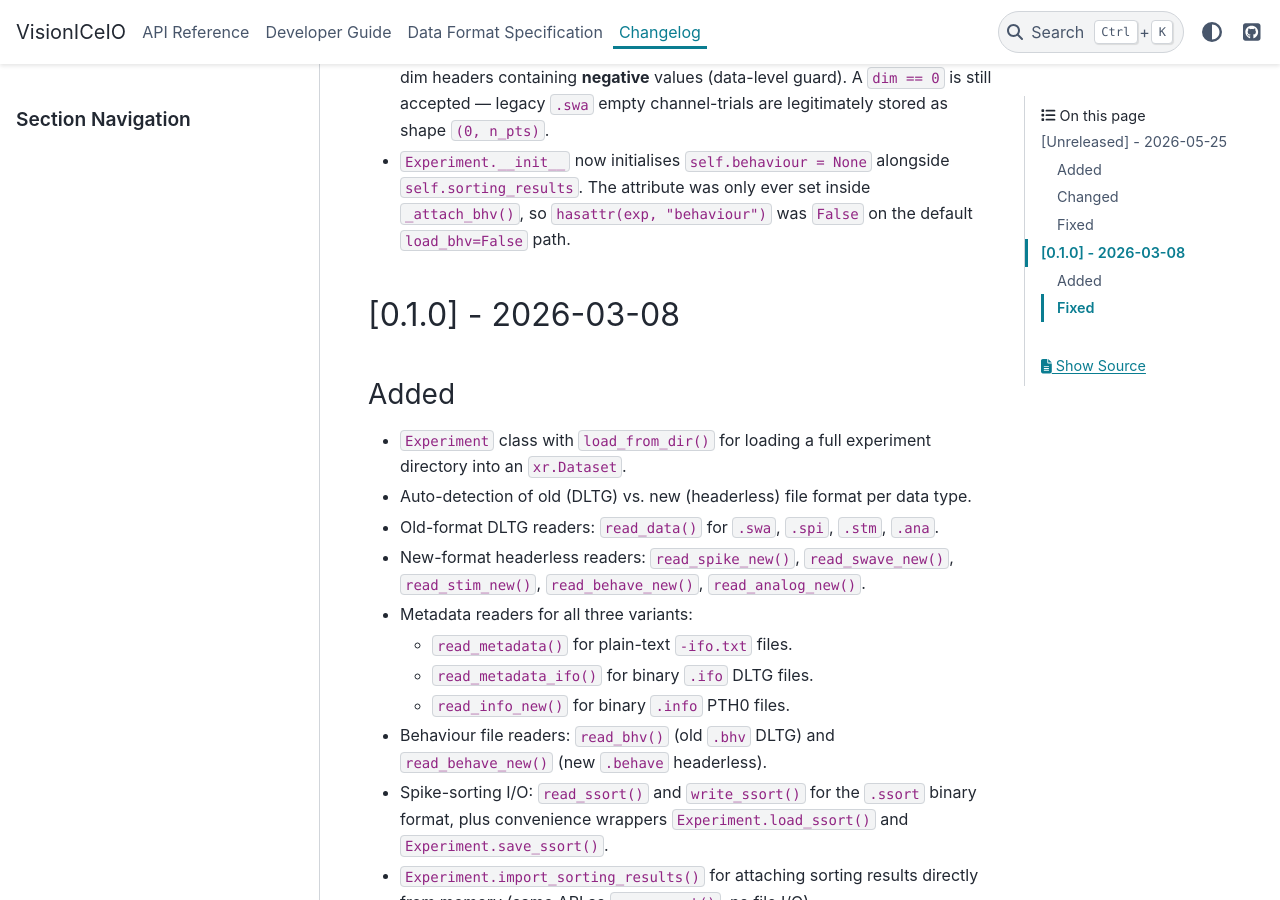
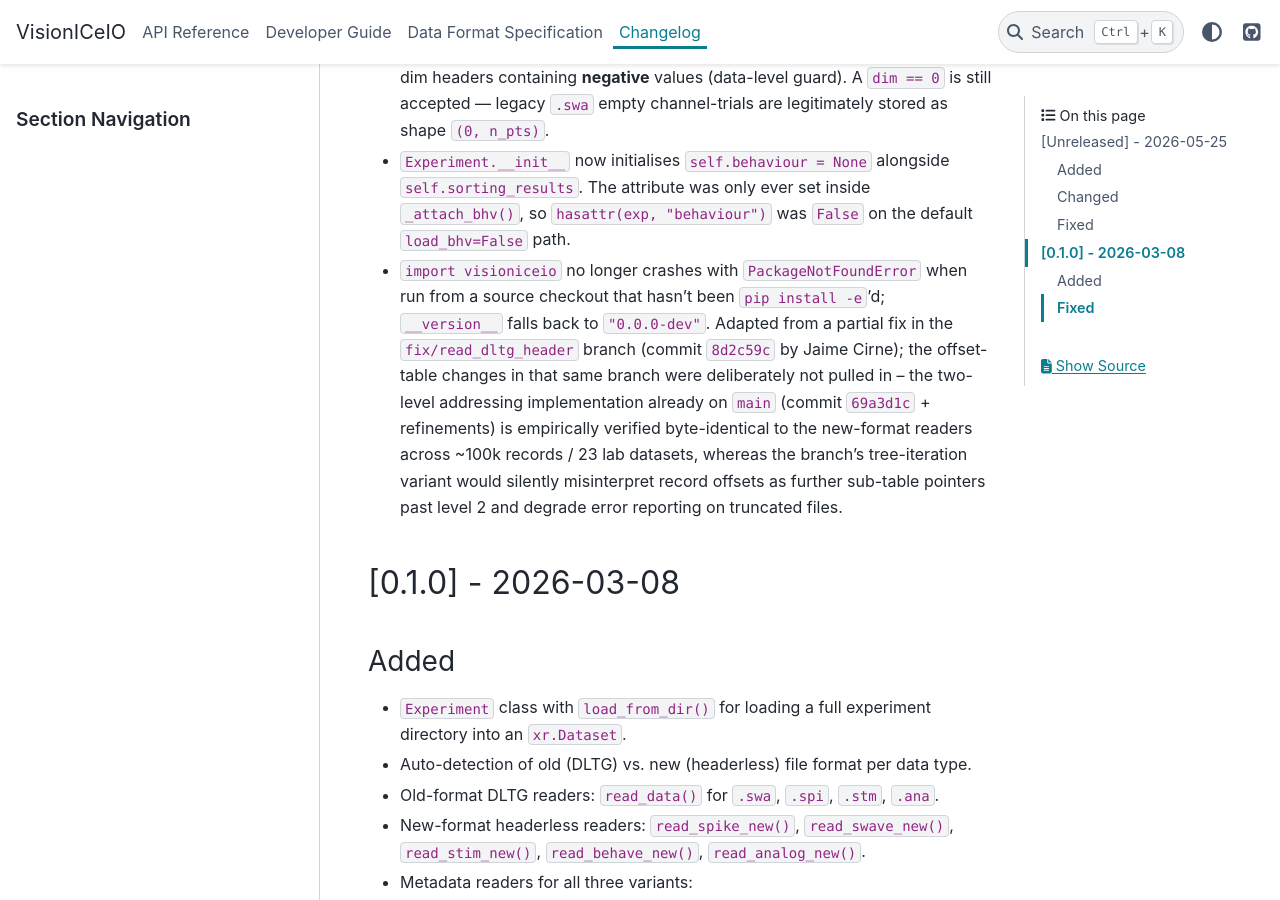
Before and after one commit to VisionICeNatal/VisionICeIO, a Sphinx documentation site: the page built from docs/CHANGELOG.md, in a window 1280 px wide and 900 px high, scrolled down 4519 px. Built offline with Sphinx 7.4.7 and the PyData theme 0.15.4, drawn with Linux system fonts in a browser that asks for light colours.

Commit message:
fix(init): fallback __version__ on PackageNotFoundError
Pulls in the __init__.py portion of fix/read_dltg_header@8d2c59c
(Jaime Cirne).  Without this, `import visioniceio` from a source
checkout that hasn't been `pip install -e`'d crashes at import time.

Note: the offset-table changes in that same branch were deliberately
not pulled — the two-level addressing implementation on main is
empirically verified against ~100k records / 23 lab datasets, whereas
the branch's tree-iteration variant would silently misinterpret record
offsets as further sub-tables past level 2.  CHANGELOG documents the
decision.

Co-Authored-By: Claude Opus 4.7 (1M context) <noreply@anthropic.com>

```diff
--- a/docs/CHANGELOG.md
+++ b/docs/CHANGELOG.md
@@ -181,6 +181,18 @@ and this project adheres to [Semantic Versioning](https://semver.org/spec/v2.0.0
   alongside `self.sorting_results`.  The attribute was only ever set
   inside `_attach_bhv()`, so `hasattr(exp, "behaviour")` was `False`
   on the default `load_bhv=False` path.
+- ``import visioniceio`` no longer crashes with
+  ``PackageNotFoundError`` when run from a source checkout that hasn't
+  been ``pip install -e``'d; ``__version__`` falls back to
+  ``"0.0.0-dev"``.  Adapted from a partial fix in the
+  ``fix/read_dltg_header`` branch (commit ``8d2c59c`` by Jaime Cirne);
+  the offset-table changes in that same branch were deliberately not
+  pulled in -- the two-level addressing implementation already on
+  ``main`` (commit ``69a3d1c`` + refinements) is empirically verified
+  byte-identical to the new-format readers across ~100k records / 23
+  lab datasets, whereas the branch's tree-iteration variant would
+  silently misinterpret record offsets as further sub-table pointers
+  past level 2 and degrade error reporting on truncated files.
 
 ## [0.1.0] - 2026-03-08
 
```
Also changed, not shown: visioniceio/__init__.py (+8 -1 lines).
